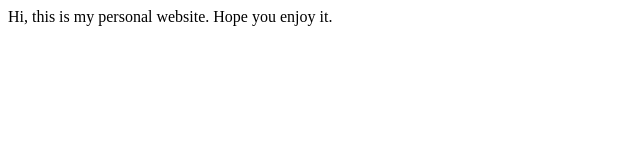
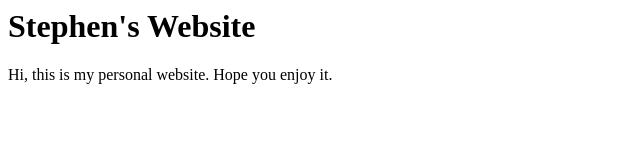
Before and after one commit to stephendeaton/stephendeaton.github.io, a plain HTML site: page index.html in a window 1280 px wide. Shown: the whole page, without its empty margins (0-640 px from the left). Drawn offline with Linux system fonts and the light colour scheme.

Commit message:
adding a title

```diff
--- a/index.html
+++ b/index.html
@@ -1 +1,3 @@
+<h1>Stephen's Website</h1>
+
 Hi, this is my personal website. Hope you enjoy it.
```
